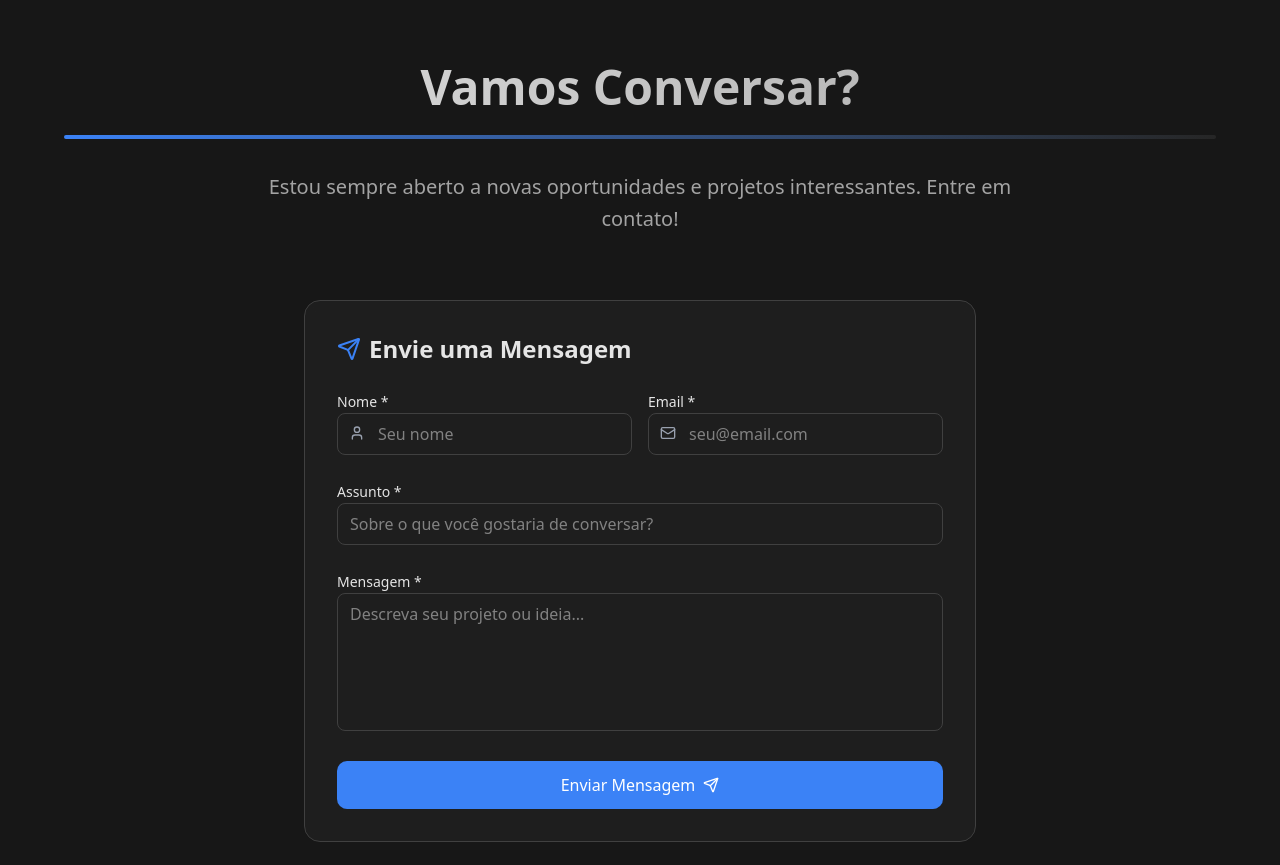
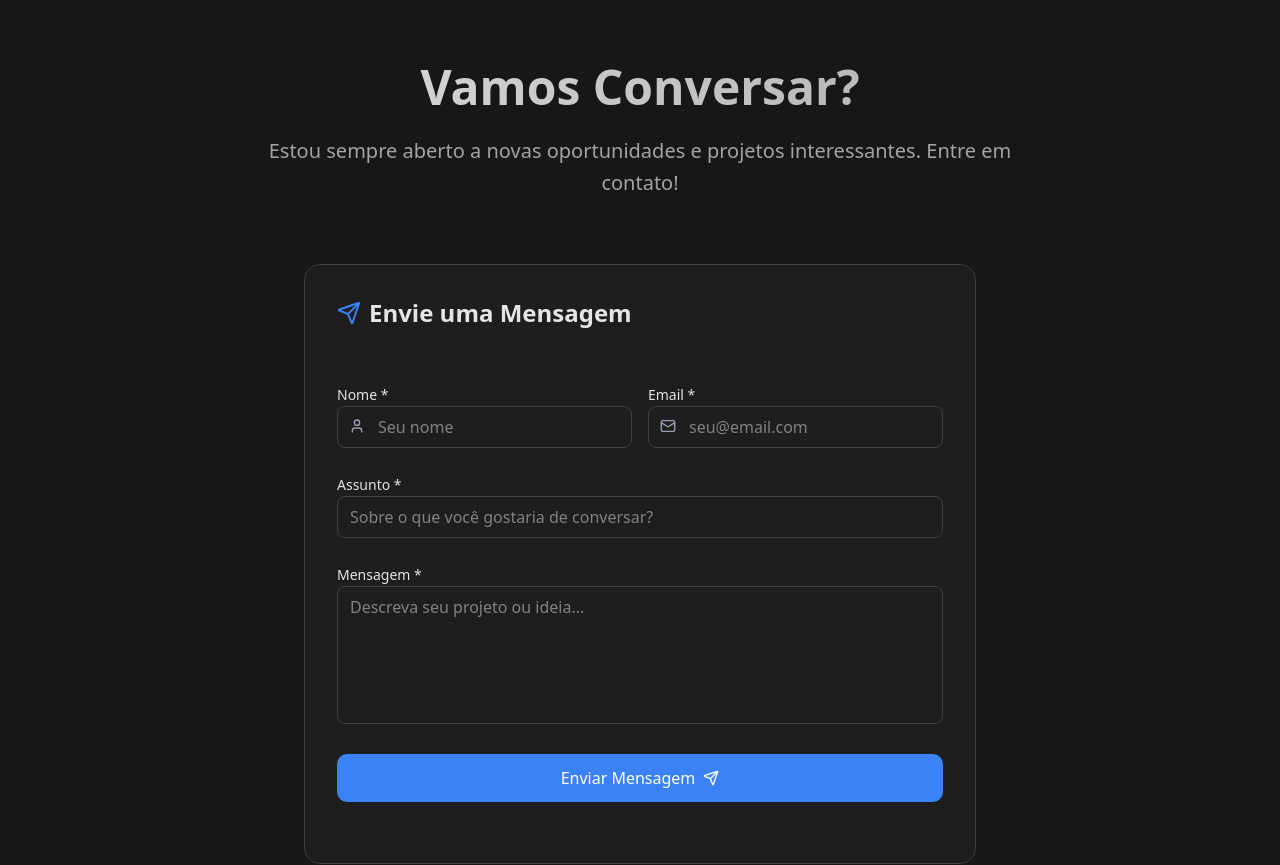
Before and after one commit to Williamlp-dev/portfolio, a Next.js app: page / in a window 1280 px wide. Shown: the part 6540-7405 px from the top of the page. Built offline with nearby package versions, Linux system fonts and the light colour scheme.

Commit message:
feat: improve contact form animations and adjust submission delay

```diff
--- a/src/components/sections/contact.tsx
+++ b/src/components/sections/contact.tsx
@@ -1,6 +1,6 @@
 "use client"
 
-import { motion } from "framer-motion"
+import { AnimatePresence, motion } from "framer-motion"
 import { CheckCircle, Mail, Send, User } from "lucide-react"
 import { useState } from "react"
 
@@ -48,7 +48,7 @@ export default function ContactSection() {
       setIsSubmitting(false)
       setIsSubmitted(true)
 
-      const CLEAR_FORM_DELAY = 3000
+      const CLEAR_FORM_DELAY = 2000
       setTimeout(() => {
         setIsSubmitted(false)
         setFormData({ name: "", email: "", subject: "", message: "" })
@@ -78,14 +78,6 @@ export default function ContactSection() {
               Vamos Conversar?
             </h2>
 
-            <motion.div
-              className="mx-auto mb-8 h-1 w-32 rounded-full bg-gradient-to-r from-primary to-secondary"
-              initial={{ width: 0 }}
-              transition={{ delay: 0.4, duration: 1 }}
-              viewport={{ once: true }}
-              whileInView={{ width: "100%" }}
-            />
-
             <p className="mx-auto max-w-3xl text-lg text-muted-foreground leading-relaxed md:text-xl">
               Estou sempre aberto a novas oportunidades e projetos
               interessantes. Entre em contato!
@@ -100,7 +92,7 @@ export default function ContactSection() {
             whileInView={{ opacity: 1, y: 0 }}
           >
             <motion.div
-              className="rounded-2xl border bg-card/50 p-8 backdrop-blur-sm transition-all duration-300 hover:shadow-lg"
+              className="flex h-[600px] flex-col justify-center rounded-2xl border bg-card/50 p-8 backdrop-blur-sm transition-all duration-300 hover:shadow-lg"
               initial={{ opacity: 0, scale: 0.95 }}
               transition={{ delay: 0.8, duration: 0.6 }}
               viewport={{ once: true }}
@@ -130,18 +122,44 @@ export default function ContactSection() {
                 Envie uma Mensagem
               </motion.h3>
 
+              <AnimatePresence mode="wait">
                 {isSubmitted ? (
-                <div className="fade-in-50 scale-in-95 animate-in py-12 text-center duration-300">
-                  <CheckCircle className="mx-auto mb-4 h-16 w-16 text-green-500" />
-                  <h4 className="mb-2 font-semibold text-xl">
+                  <motion.div
+                    animate={{ opacity: 1, scale: 1 }}
+                    className="flex h-full flex-col items-center justify-center text-center"
+                    exit={{ opacity: 0, scale: 0.95 }}
+                    initial={{ opacity: 0, scale: 0.95 }}
+                    key="success"
+                    transition={{ duration: 0.3 }}
+                  >
+                    <motion.div
+                      animate={{ scale: 1 }}
+                      className="mb-8"
+                      exit={{ scale: 0.8 }}
+                      initial={{ scale: 0.8 }}
+                      transition={{ duration: 0.3 }}
+                    >
+                      <CheckCircle className="mx-auto h-20 w-20 text-green-500" />
+                    </motion.div>
+
+                    <h4 className="mb-6 font-semibold text-3xl text-green-600">
                       Mensagem Enviada!
                     </h4>
-                  <p className="text-gray-600">
+
+                    <p className="max-w-md text-gray-600 text-xl">
                       Obrigado pelo contato. Retornarei em breve!
                     </p>
-                </div>
+                  </motion.div>
                 ) : (
-                <form className="space-y-6" onSubmit={handleSubmit}>
+                  <motion.form
+                    animate={{ opacity: 1 }}
+                    className="flex h-full flex-col justify-center space-y-6"
+                    exit={{ opacity: 0 }}
+                    initial={{ opacity: 0 }}
+                    key="form"
+                    onSubmit={handleSubmit}
+                    transition={{ duration: 0.3 }}
+                  >
                     <div className="grid grid-cols-1 gap-4 md:grid-cols-2">
                       <div className="space-y-2">
                         <label className="font-medium text-sm" htmlFor="name">
@@ -217,7 +235,11 @@ export default function ContactSection() {
                     <motion.button
                       className="group flex w-full items-center justify-center gap-2 rounded-lg bg-primary px-4 py-3 font-medium text-primary-foreground transition-colors duration-200 hover:bg-primary/90 disabled:opacity-50"
                       disabled={isSubmitting}
-                    transition={{ type: "spring", stiffness: 400, damping: 10 }}
+                      transition={{
+                        type: "spring",
+                        stiffness: 400,
+                        damping: 10,
+                      }}
                       type="submit"
                       whileHover={{ scale: 1.02, y: -1 }}
                       whileTap={{ scale: 0.98 }}
@@ -252,8 +274,9 @@ export default function ContactSection() {
                         </>
                       )}
                     </motion.button>
-                </form>
+                  </motion.form>
                 )}
+              </AnimatePresence>
             </motion.div>
           </motion.div>
         </div>
```
Lines whose indentation alone changed are shown as unchanged.
